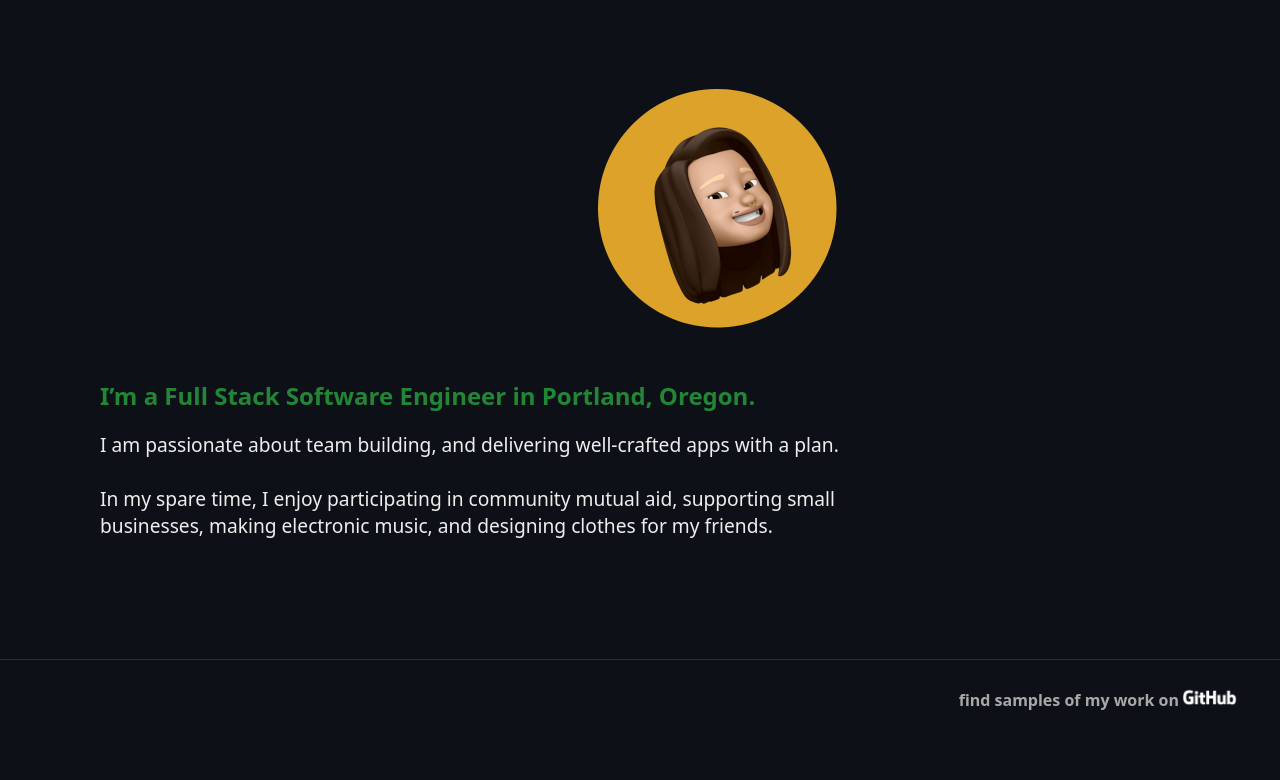
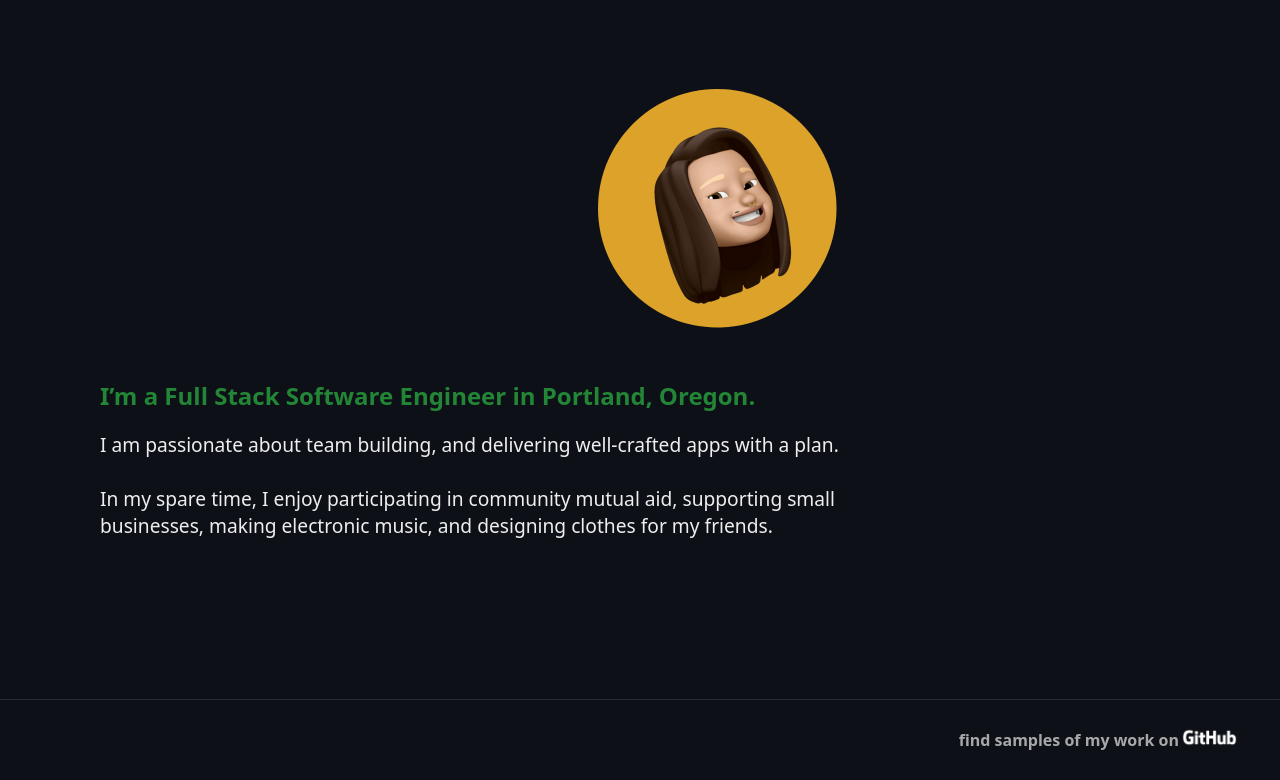
Before and after one commit to kashitamang/personal-portfolio, a React (Create React App) app: page / in a window 1280 px wide. Shown: the part 425-1205 px from the top of the page. Before the commit the page ends 1165 px from the top, so only its background shows below. Built offline with nearby package versions, Linux system fonts and the light colour scheme.

Commit message:
adding height to Layout

```diff
--- a/src/App.css
+++ b/src/App.css
@@ -1,9 +1,9 @@
 /* dark */
 
-.App {
+/* .App {
   height: 100vh;
   width: 100vw;
-}
+} */
 
 body::-webkit-scrollbar {
   display: none;
@@ -13,10 +13,7 @@ body::-webkit-scrollbar {
 .dark {
   background-color: var(--almost-black);
   color: var(--lightest-grey);
-}
-
-.dark, body{
-  background-color: var(--almost-black);
+  min-height: 100vh;
 }
 
 .dark h1 {
@@ -38,10 +35,12 @@ body::-webkit-scrollbar {
 
   .dark header {
     border-bottom: 1px solid var(--dark-grey);
+    background-color: var(--almost-black);
   }
 
   .dark footer {
     border-top: 1px solid var(--dark-grey);
+    background-color: var(--almost-black);
   }
 
 /* light */
@@ -49,8 +48,8 @@ body::-webkit-scrollbar {
     background-color: var(--lightest-grey);
     color: var(--almost-black);
   }
-
-  .light body {
+  /* body is a parent element how do i target this?? */
+  .light, body {
     background-color: var(--lightest-grey);
     color: var(--almost-black);
   }
--- a/src/App.jsx
+++ b/src/App.jsx
@@ -5,16 +5,9 @@ import Layout from './components/Page/Layout';
 import HomePage from './components/HomePage/HomePage';
 import ContactPage from './components/ContactPage/ContactPage';
 
-import { useThemeContext } from './state/ThemeProvider';
-
 function App() {
-  const {
-    theme
-  } = useThemeContext();
-
   return (
     <Router>
-      <div className={`App ${theme}`}>
       <Routes>
         <Route element={<Layout />}>
           <Route path="/" element={<HomePage />} />
@@ -22,7 +15,6 @@ function App() {
         </Route>
         <Route path="*" element={<Navigate to="/" replace />} />
       </Routes>
-      </div>
     </Router>
   );
 }
--- a/src/components/HomePage/HomePage.module.scss
+++ b/src/components/HomePage/HomePage.module.scss
@@ -1,4 +1,6 @@
 .HomePage {
+  height: 100vh;
+
   h4 {
     display: flex;
     flex-direction: row;
--- a/src/components/Page/Layout.jsx
+++ b/src/components/Page/Layout.jsx
@@ -3,10 +3,16 @@ import { Outlet } from 'react-router-dom';
 import Header from './Header/Header';
 import styles from './Layout.module.scss';
 import Footer from './Footer';
+import { useThemeContext } from '../../state/ThemeProvider';
+
 
 export default function Layout() {
+  const {
+    theme
+  } = useThemeContext();
 
   return (
+    <div className={`App ${theme}`}>
       <div className={styles.Layout}>
         <Header />
         <main>
@@ -14,5 +20,6 @@ export default function Layout() {
         </main>
         <Footer />
       </div>
+    </div>
   );
 }
--- a/src/components/Page/Layout.module.scss
+++ b/src/components/Page/Layout.module.scss
@@ -0,0 +1,9 @@
+.Layout {
+    min-height: 100vh;
+    min-width: 100vw;
+}
+
+.App {
+    min-height: 100vh;
+    min-width: 100vw;
+}
--- a/src/global.module.scss
+++ b/src/global.module.scss
@@ -37,7 +37,6 @@ main {
   width: 60vw;
 }
 
-
 p {
   font-size: 1.2rem;
   font-weight: 500;
```
Lines whose indentation alone changed are shown as unchanged.
